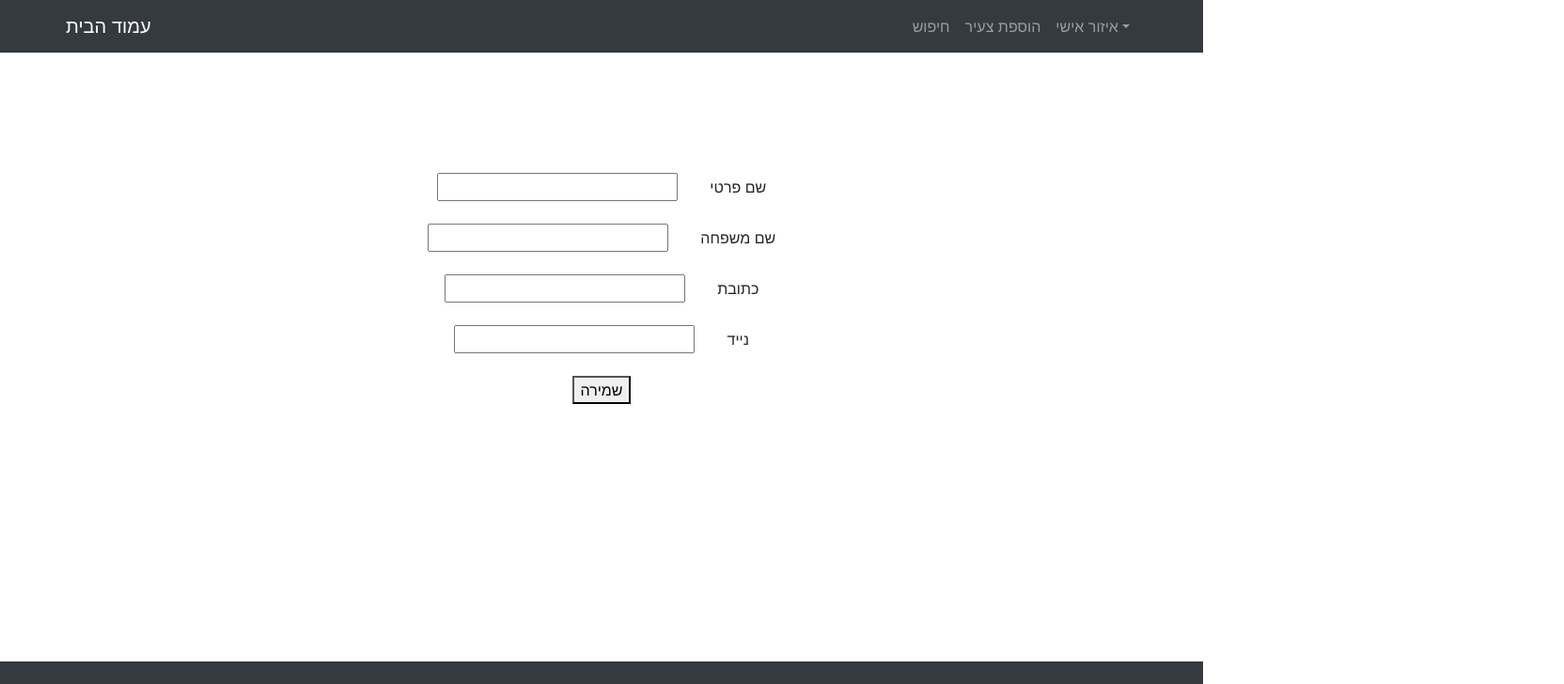
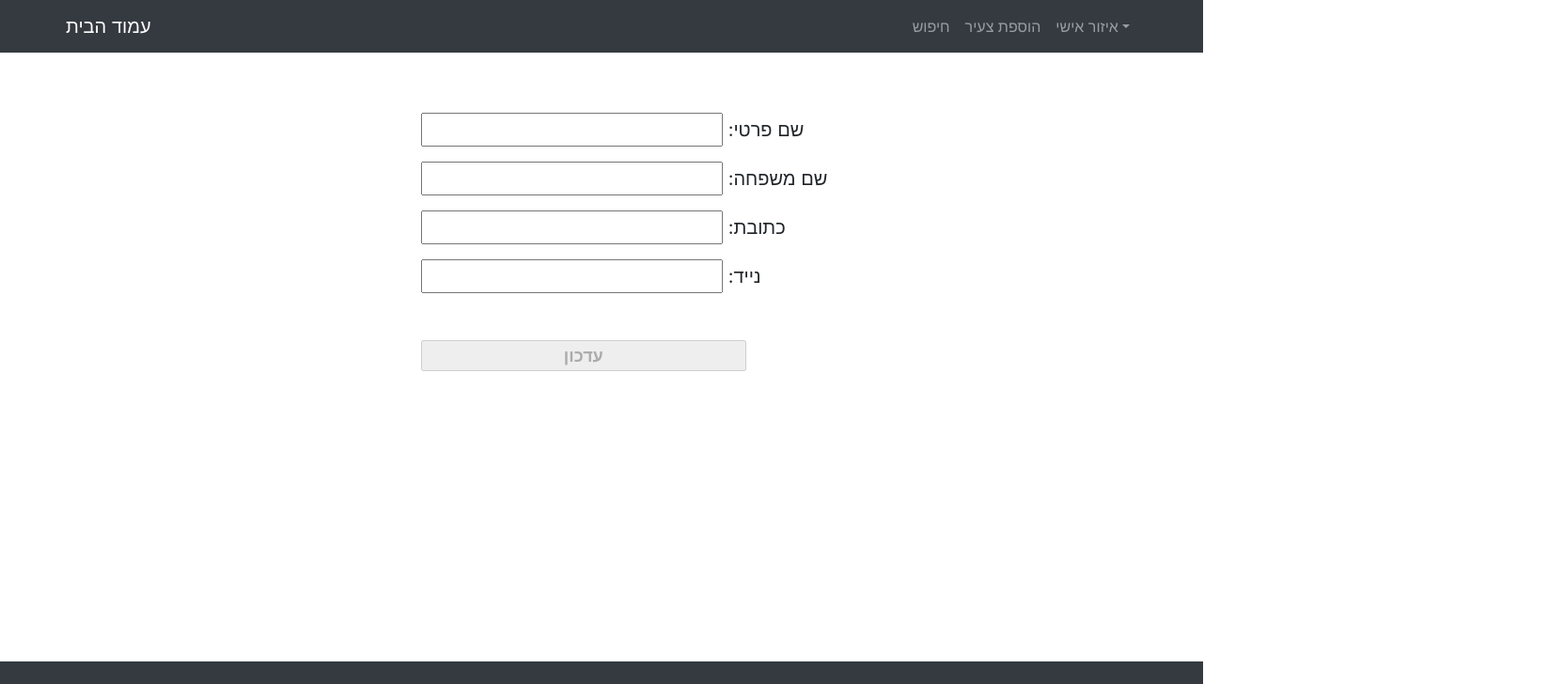
Before and after one commit to bashairam/shelter, a React (Create React App) app in the folder react-app/: page /user in a window 1280 px wide. Shown: the top 728 px of the page at 94% size, 1664 px wide, since content can reach past the window. Built offline with nearby package versions, Linux system fonts and the light colour scheme; no server answers; the database is empty.

Commit message:
user update feature

```diff
--- a/react-app/package.json
+++ b/react-app/package.json
@@ -11,7 +11,7 @@
     "react-bootstrap-validation": "^0.1.11",
     "react-dom": "^18.1.0",
     "react-router-dom": "^6.3.0",
-    "react-scripts": "5.0.1",
+    "react-scripts": "^2.1.3",
     "web-vitals": "^2.1.4"
   },
   "scripts": {
--- a/react-app/src/components/User.css
+++ b/react-app/src/components/User.css
@@ -3,8 +3,50 @@
     margin: 10%;
 }
 .input{
-    /* margin-right: 10%; */
+    margin: 50px;
 }
 .text{
     margin-left: 30px;
 }
+.label{
+    float: none;
+}
+.form-box{
+    min-width:100%;
+    height: 100vh;
+    /* border: 1px solid red; */
+    margin-left: 30%;
+    padding: 5vw ;
+    position:relative;
+    text-align: center;
+    /* position:relative for .prevBtn and .nextBtn position:absolute; */
+}
+.form-box label{
+    display: block;
+    text-align: left;
+    font-size: 20px;
+    margin: 0 0 2vh 0;
+}
+
+form-box input{
+    display: block;
+    width: 100%;
+    text-align: right;
+
+    padding: .5rem .8rem .5rem .8rem;
+    margin: .9vw 0 ;
+
+    border:0;
+    border-radius: 5px;
+    font-size: 20px;
+}
+
+.btnSubmit{
+    display: block;
+    text-align: left;
+    font-size: 18px;
+    font-weight: bold;
+    margin: 50px 0 2vh 0;
+    min-width: 30%;
+    text-align: center;
+}
--- a/react-app/src/components/User.jsx
+++ b/react-app/src/components/User.jsx
@@ -1,26 +1,118 @@
 import React from "react";
 import "./User.css"
-function User() {
-  return (
-    <div className="user">
-    <form>
-       <input className="input"></input>  <a className="text">שם פרטי</a>
-        <br></br>
-        <br></br>
-        <input className="input"></input> <a className ="text">שם משפחה </a>
-        <br></br>
-        <br></br>
-        <input className="input"></input> <a className ="text"> כתובת </a>
-         <br></br>
-         <br></br>
-         <input className="input"></input> <a className ="text"> נייד  </a>
-         <br></br>
-         <br></br>
-         <button>שמירה</button>
+import { getDetailsUserById, updateDetailsUserById } from "../firebase"
 
-    </form>
-    </div>
-  );
+
+class User extends React.Component {
+  constructor(props) {
+    super(props);
+    this.userId = "uYc231SbG8hz97z1K6pohN0ygLk1";
+    this.isClicked = true;
+    // this.state = {
+    //   fields: {},
+    //   errors: {},
+    // };
+    // this.error ={errorFName:"",errorLName:"",errorPhone:""};
+     this.state = { fname: "", lname: "", address: "", phoneNumber: "" };
+    this.handleFirstName = this.handleFirstName.bind(this);
+    this.handleLastName = this.handleLastName.bind(this);
+    this.handleAddress = this.handleAddress.bind(this);
+    this.handlePhoneNumber = this.handlePhoneNumber.bind(this);
+
+    this.handleSubmit = this.handleSubmit.bind(this);
+  }
+// aux. functions
+   _validationName(str) {
+    var hasNumber = /\d/;
+    if(hasNumber.test(str)) {
+      return false;
+    }
+    return true;
+  }
+  //
+  handleFirstName(event) {
+    this.isClicked = false;
+    if(this._validationName( event.target.value )){
+      this.setState({ fname: event.target.value });
+    }else{
+      this.error.errorFName = "שם פרטי לא נכון"
+    }
+  }
+  handleLastName(event) {
+    this.isClicked = false;
+    if(this._validationName( event.target.value )){
+      this.setState({ lname: event.target.value });
+    }else{
+      this.error.errorFName = "שם משפחה לא נכון"
+    }
+  }
+  handleAddress(event) {
+    this.isClicked = false;
+    this.setState({ address: event.target.value });
+  }
+  handlePhoneNumber(event) {
+    this.isClicked = false;
+
+    this.setState({ phoneNumber: event.target.value });
+  }
+
+  handleSubmit(event) {
+    this.isClicked = true;
+    updateDetailsUserById(this.userId, this.state).then(() => {
+      alert('הפרטים עודכנו בהצלחה');
+
+    }).catch(() => {
+      alert('הפרטים לא עודכנו תנסה שוב');
+
+    });
+
+    event.preventDefault();
+  }
+
+  async componentDidMount() {
+    const userJson = await getDetailsUserById(this.userId);
+    // const temp = {
+    //   fields: { fname: userJson.fname, lname: userJson.lname, address: userJson.address, phoneNumber: userJson.phoneNumber },
+    //   errors: {},
+    // };
+    this.setState({ fname: userJson.fname, lname: userJson.lname, address: userJson.address, phoneNumber: userJson.phoneNumber });
+
+  }
+
+  render() {
+    const { fname, lname, address, phoneNumber } =this.state;
+    return (
+      <div className="form-box">
+        <form onSubmit={this.handleSubmit}>
+          <label>
+
+            <input type="text" placeholder={fname} onChange={this.handleFirstName} />
+            <span> </span>
+            :שם פרטי
+          </label>
+          <label value="Ayy"></label>
+          <label>
+
+            <input type="text" placeholder={lname} onChange={this.handleLastName} />
+            <span> </span>
+            :שם משפחה
+          </label>
+          <label>
+
+            <input type="text" placeholder={address} onChange={this.handleAddress} />
+            <span> </span>
+            :כתובת
+          </label>
+          <label>
+            <input type="text" placeholder={phoneNumber} onChange={this.handlePhoneNumber} />
+            <span> </span>
+            :נייד
+          </label>
+          <input className="btnSubmit" type="submit" value="עדכון" disabled={this.isClicked} />
+        </form>
+      </div>
+    );
+  }
 }
 
 export default User;
--- a/react-app/src/firebase.js
+++ b/react-app/src/firebase.js
@@ -1,7 +1,7 @@
 // Import the functions you need from the SDKs you need
 import { initializeApp } from "firebase/app";
-import { getAuth } from "firebase/auth";
-import { getFirestore } from "firebase/firestore";
+// import { getAuth } from "firebase/auth";
+import { getFirestore, collection, getDocs, setDoc, doc } from 'firebase/firestore/lite';
 
 // TODO: Add SDKs for Firebase products that you want to use
 // https://firebase.google.com/docs/web/setup#available-libraries
@@ -14,11 +14,31 @@ const firebaseConfig = {
   projectId: "hamakum-40448",
   storageBucket: "hamakum-40448.appspot.com",
   messagingSenderId: "667623969335",
-  appId: "1:667623969335:web:ef5fe7ebc581146940e5b2",
-  measurementId: "G-44FK0H3CZG"
+  appId: "1:667623969335:web:97e4c870aaaa59b740e5b2",
+  measurementId: "G-RC8GW42M1D"
 };
 
 // Initialize Firebase
 const app = initializeApp(firebaseConfig);
 const firestore = getFirestore(app);
-const auth = getAuth(app);
+// const auth = getAuth(app);
+
+async function getDetailsUserById(userId) {
+  let userJson = {};
+  const users = collection(firestore, 'users');
+  const usersSnapshot = await getDocs(users);
+  usersSnapshot.docs.map((doc) => {
+    if (doc.id === userId) {
+      userJson = doc.data();
+    }
+  });
+
+  return userJson;
+}
+async function updateDetailsUserById(userId,userJson) {
+  await setDoc(doc(firestore, "users", userId), { "fname": userJson.fname, "lname": userJson.lname, "address": userJson.address, "phoneNumber": userJson.phoneNumber });
+
+
+}
+
+export { getDetailsUserById, updateDetailsUserById }
```
Also changed, not shown: 1 other file (tests, documents, lock files or other folders).
